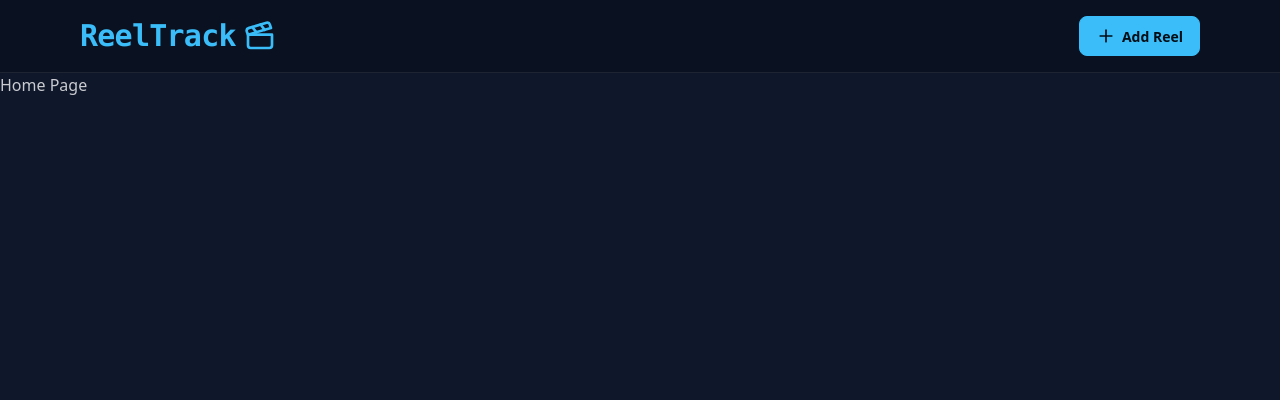
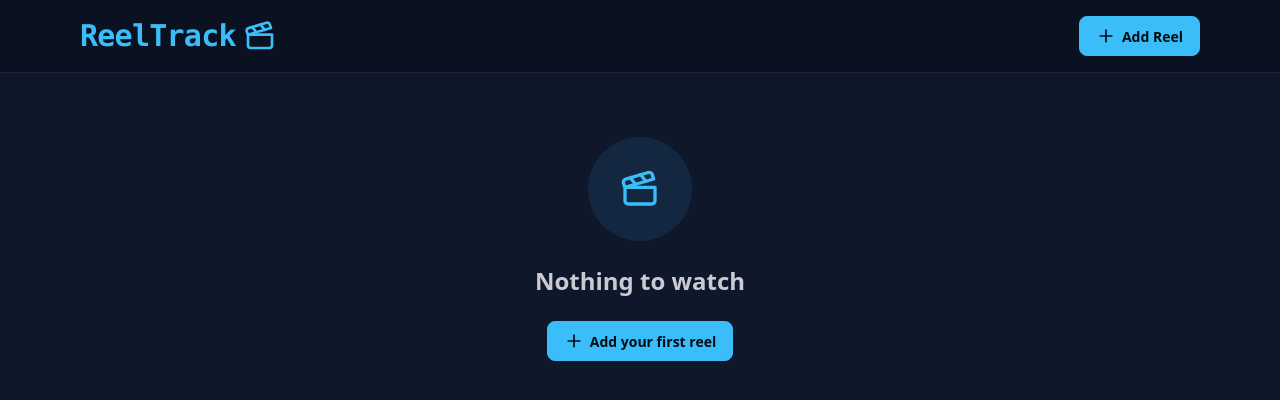
Before and after one commit to jerometaruc/reeltrack-v2, a React (Vite) app in the folder frontend/: page / in a window 1280 px wide. Shown: the top 400 px of the page. Built offline with nearby package versions, Linux system fonts and the light colour scheme.

Commit message:
feat(frontend): Implement initial ReelsNotFound component

```diff
--- /dev/null
+++ b/frontend/src/components/ReelsNotFound.tsx
@@ -0,0 +1,19 @@
+import { ClapperboardIcon, PlusIcon } from "lucide-react";
+import { Link } from "react-router";
+
+const ReelsNotFound = () => {
+    return (
+        <div className="flex flex-col items-center justify-center py-16 space-y-6 max-w-md mx-auto text-center">
+            <div className="bg-primary/10 rounded-full p-8">
+                <ClapperboardIcon className="size-10 text-primary" />
+            </div>
+            <h3 className="text-2xl font-bold">Nothing to watch</h3>
+            <Link to="/add" className="btn btn-primary">
+                <PlusIcon className="size-5" />
+                Add your first reel
+            </Link>
+        </div>
+    );
+};
+
+export default ReelsNotFound;
--- a/frontend/src/pages/HomePage.tsx
+++ b/frontend/src/pages/HomePage.tsx
@@ -1,10 +1,11 @@
 import NavBar from "../components/NavBar";
+import ReelsNotFound from "../components/ReelsNotFound";
 
 function HomePage() {
     return (
         <div>
             <NavBar />
-            <p>Home Page</p>
+            <ReelsNotFound />
         </div>
     );
 };
```
